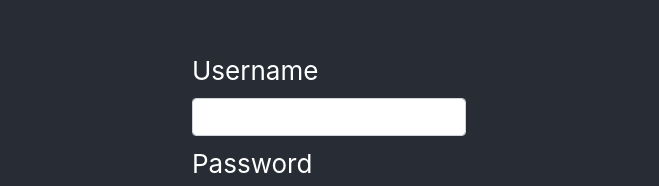
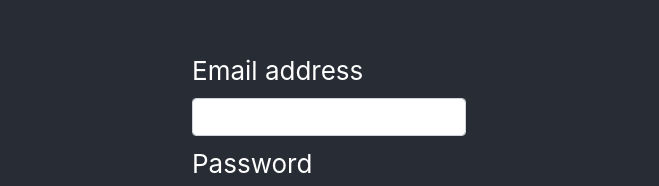
Before and after one commit to apinanyogaratnam/companion-client, a React (Create React App) app: page / in a window 1280 px wide. Shown: the part 213-399 px from the top of the page, without its empty margins (311-970 px from the left). Built offline with nearby package versions, Linux system fonts and the light colour scheme.

Commit message:
Factor out auth fields

```diff
--- /dev/null
+++ b/src/Auth/Fields.js
@@ -0,0 +1,19 @@
+import Form from 'react-bootstrap/Form';
+import Button from 'react-bootstrap/Button';
+
+export function UsernameField(props) {
+  return (
+    <Form.Group className='mb-2' controlId='formUsername'>
+      <Form.Label>Email address</Form.Label>
+      <Form.Control type='email' placeholder=''/>
+    </Form.Group>
+  );
+}
+export function PasswordField(props) {
+  return (
+    <Form.Group className='mb-2' controlId='formPassword'>
+      <Form.Label>Password</Form.Label>
+      <Form.Control type='text' placeholder=''/>
+    </Form.Group>
+  );
+}
--- a/src/Login.js
+++ b/src/Login.js
@@ -2,6 +2,8 @@ import { useState } from 'react';
 import './App.css';
 import Form from 'react-bootstrap/Form';
 import Button from 'react-bootstrap/Button';
+
+import { UsernameField, PasswordField } from './Auth/Fields';
 
 export default function Login(props) {
   return (
@@ -14,20 +16,3 @@ export default function Login(props) {
     </Form>
   );
 }
-
-function UsernameField(props) {
-  return (
-    <Form.Group className='mb-2' controlId='formUsername'>
-      <Form.Label>Username</Form.Label>
-      <Form.Control type='text' placeholder=''/>
-    </Form.Group>
-  );
-}
-function PasswordField(props) {
-  return (
-    <Form.Group className='mb-2' controlId='formPassword'>
-      <Form.Label>Password</Form.Label>
-      <Form.Control type='text' placeholder=''/>
-    </Form.Group>
-  );
-}
```
